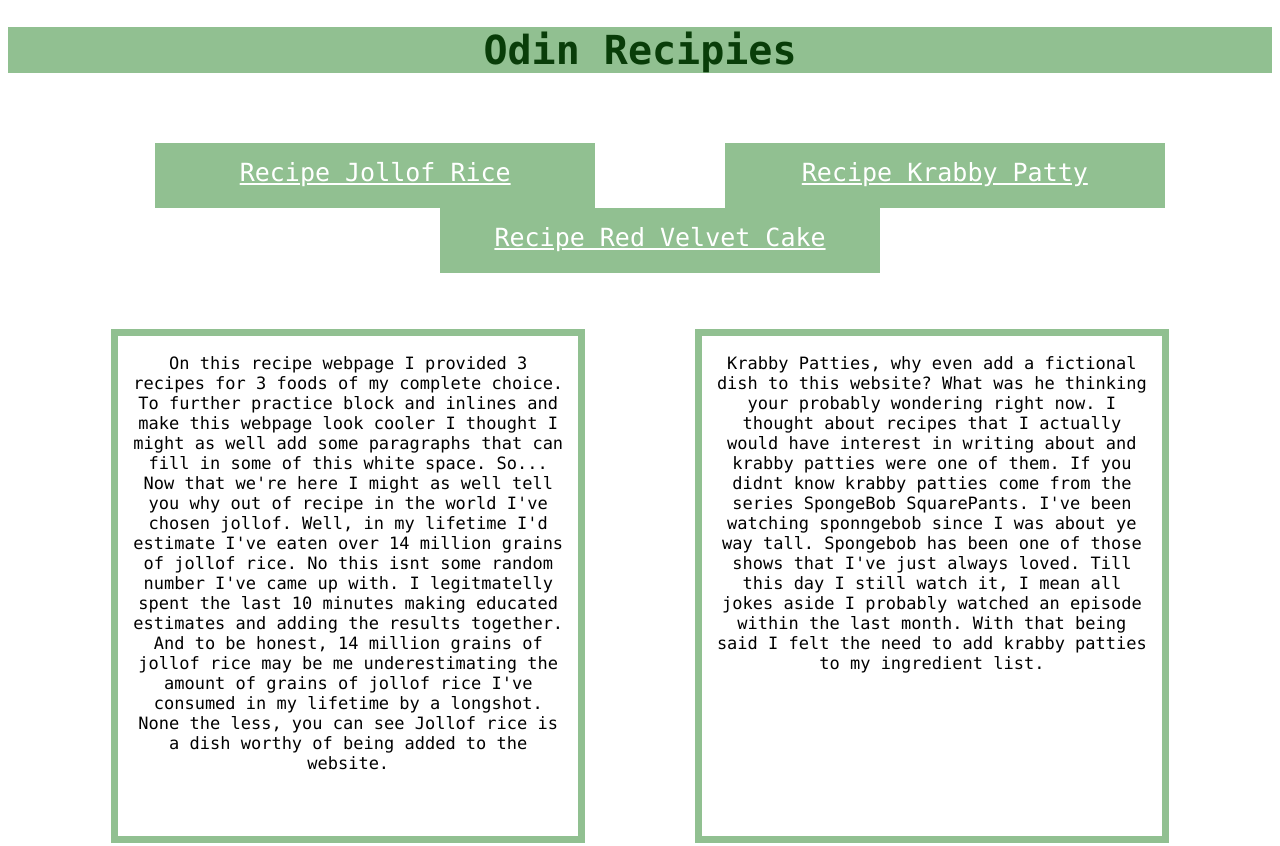
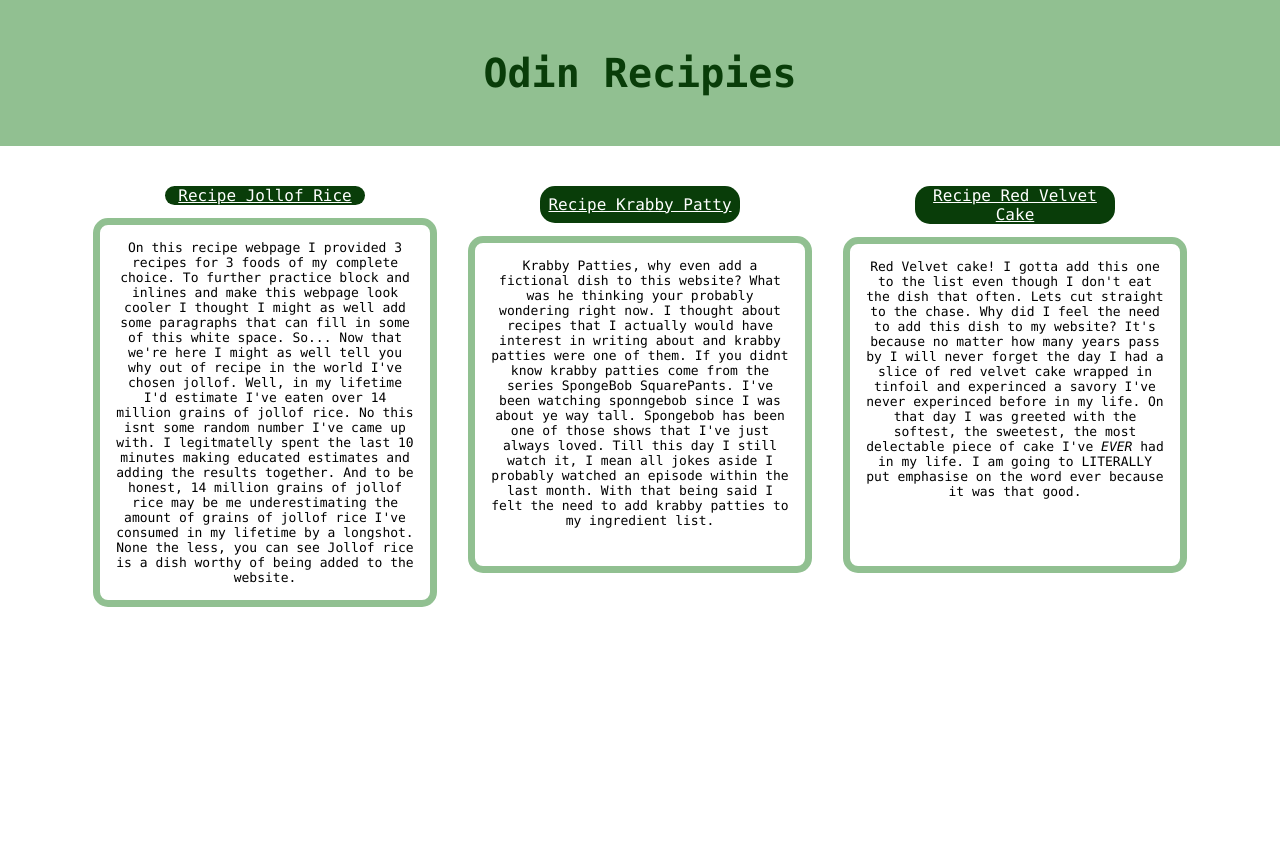
Before and after one commit to ighodaloa/odin-recipes, a plain HTML site: page index.html in a window 1280 px wide. Shown: the top 846 px of the page. After the commit the page ends 800 px from the top, so only its background shows below. Drawn offline with Linux system fonts and the light colour scheme.

Commit message:
Update index page using flexbox properties

```diff
--- a/index.html
+++ b/index.html
@@ -1,62 +1,18 @@
 <!DOCTYPE html>
 <html lang = "en">
 <head>
-    <style>
-        body {
-            text-align: center;
-            font-family: "Lucida Console",  Helvetica;
-        }
-
-        h1 {
-            color: rgb(9, 61, 9);
-            background-color:rgb(145, 192, 145);
-            margin-bottom: 70px;
-            font-size: 40px;
-        }
-
-        li {
-            display: inline-block;
-            background-color: rgb(145, 192, 145);
-            font-size: 25px;
-            width: 440px;
-            height: 50px;
-            margin: 0px 60px auto;
-            padding-top: 15px;
-        }
-
-        a {
-            color: white;
-        }
-
-        div {
-            display: inline-block;
-            border: 7px solid rgb(145, 192, 145);
-            width: 440px;
-            height: 500px;
-            margin: 40px 50px auto;
-            padding: 0px 10px;
-            vertical-align: top;
-        }
-
-        p{
-            font-family: "Lucida Console",  Helvetica;
-            font-size: 17px;
-        }
-    </style>
-
+    <link rel = "stylesheet" href = "indexStyle.css">
     <meta char = "UTF-8">
     <title>Odin Recipies</title>
 </head>
 
 <body>
     <h1>Odin Recipies</h1>
-    <ul>
+
+    <div class = "descriptions">
+        <div class = "description_text">
             <li><a href = "./recipes/jollof.html">Recipe Jollof Rice</a></li>
-        <li><a href = "./recipes/krabbypatty.html">Recipe Krabby Patty</a></li>
-        <li><a href = "./recipes/cake.html">Recipe Red Velvet Cake</a></li>
-    </ul>
 
-    <div>
             <p>On this recipe webpage I provided 3 recipes for 3 foods of my complete choice. To further practice block and inlines and make this webpage look cooler I thought I might as well add some paragraphs that can fill in some of this white space.
             So... Now that we're here I might as well tell you why out of recipe in the world I've chosen jollof. Well, in my lifetime I'd
             estimate I've eaten over 14 million grains of jollof rice. No this isnt some random number I've came up with. I legitmatelly spent the
@@ -66,7 +22,9 @@
             </p>
         </div>
 
-    <div>
+        <div class = "description_text">
+            <li><a href = "./recipes/krabbypatty.html">Recipe Krabby Patty</a></li>
+
             <p>Krabby Patties, why even add a fictional dish to this website? What was he thinking your probably wondering right now.
             I thought about recipes that I actually would have interest in writing about and krabby patties were one of them. If
             you didnt know krabby patties come from the series SpongeBob SquarePants. I've been watching sponngebob since I was about
@@ -76,7 +34,9 @@
             </p>
         </div>
 
-    <div>
+        <div class = "description_text">
+            <li><a href = "./recipes/cake.html">Recipe Red Velvet Cake</a></li>
+
             <p>Red Velvet cake! I gotta add this one to the list even though I don't eat the dish that often. Lets cut straight to the chase.
             Why did I feel the need to add this dish to my website? It's because no matter how many years pass by I will never forget the day I had
             a slice of red velvet cake wrapped in tinfoil and experinced a savory I've never experinced before in my life. On that day I was greeted with
@@ -84,6 +44,7 @@
             ever because it was that good.
             </p>
         </div>
+    </div>
 
 </body>
 </html>
```
Lines whose indentation alone changed are shown as unchanged.
